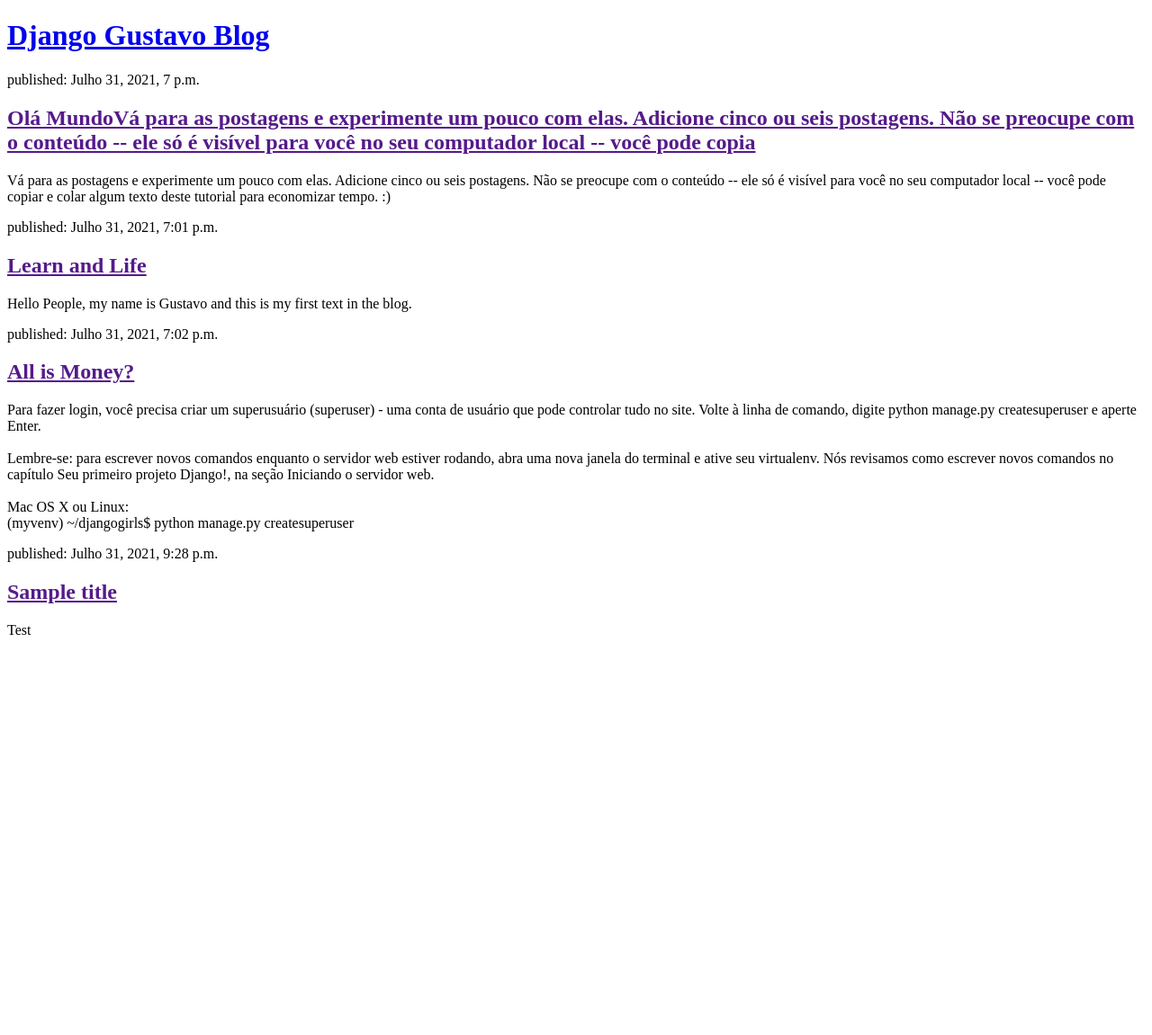
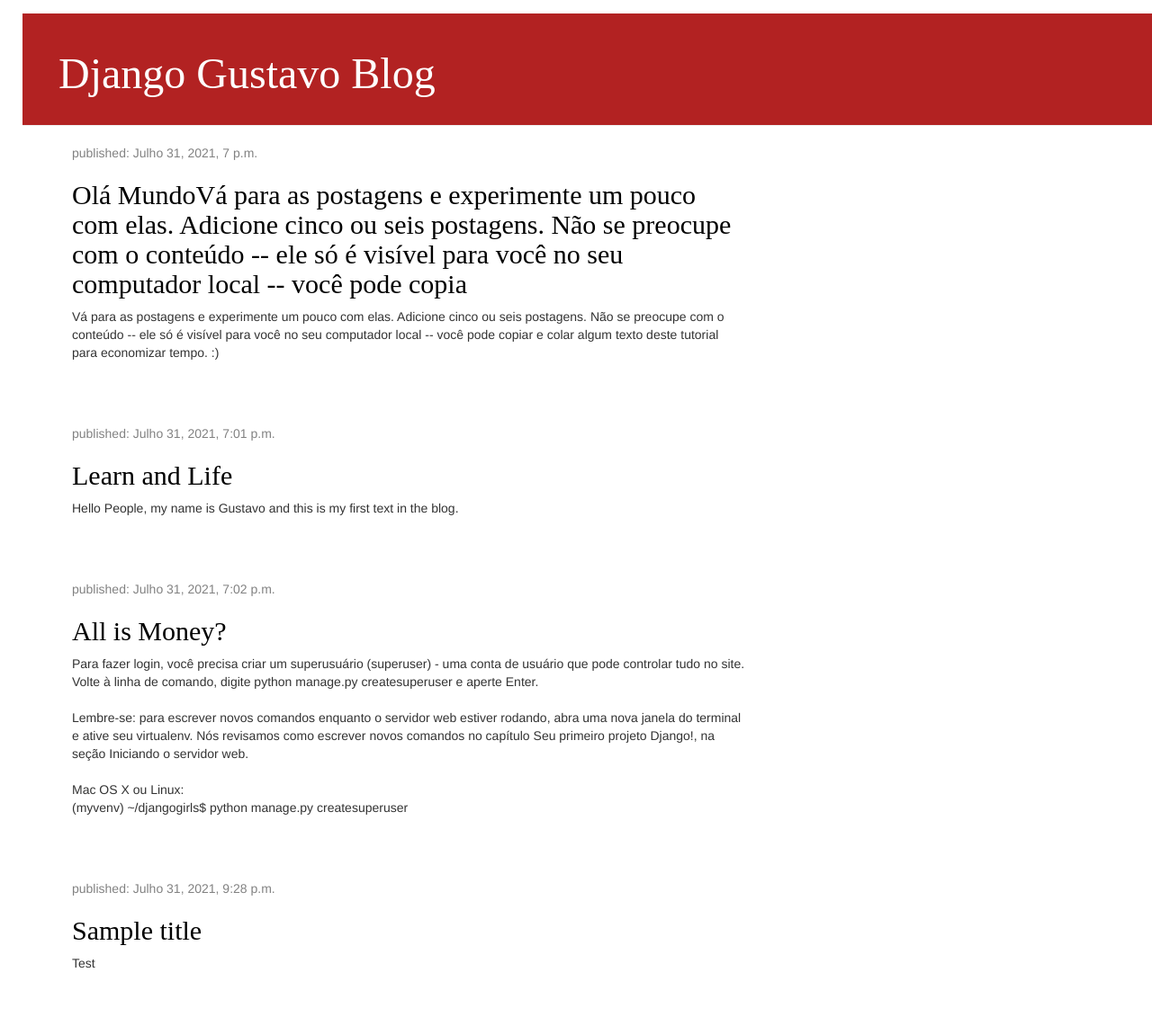
Before and after one commit to Winiast/my-first-blog, a Django app: page / in a window 1280 px wide. Shown: the whole page at 90% size. Before the commit the page ends 706 px from the top, so only its background shows below. Run offline with Django 3.2, Linux system fonts and the light colour scheme; data comes from the database, SQL or seed files in the repository; some libraries are stand-ins or nearby versions.

Commit message:
CSS and HTML improved

```diff
--- /dev/null
+++ b/mysite/paginaweb/static/css/paginaweb.css
@@ -0,0 +1,55 @@
+h1 a, h2 a {
+     color: #B22222;
+     font-family: 'Lobster';
+}
+
+body {
+    padding-top: 15px;
+    padding-left: 25px;
+}
+.page-header {
+    background-color: #B22222;
+    margin-top: 0;
+    padding: 20px 20px 20px 40px;
+}
+
+.page-header h1, .page-header h1 a, .page-header h1 a:visited, .page-header h1 a:active {
+    color: #ffffff;
+    font-size: 36pt;
+    text-decoration: none;
+}
+
+.content {
+    margin-left: 40px;
+}
+
+h1, h2, h3, h4 {
+    font-family: 'Lobster', cursive;
+}
+
+.date {
+    color: #828282;
+}
+
+.save {
+    float: right;
+}
+
+.post-form textarea, .post-form input {
+    width: 100%;
+}
+
+.top-menu, .top-menu:hover, .top-menu:visited {
+    color: #ffffff;
+    float: right;
+    font-size: 26pt;
+    margin-right: 20px;
+}
+
+.post {
+    margin-bottom: 70px;
+}
+
+.post h2 a, .post h2 a:visited {
+    color: #000000;
+}
--- a/mysite/paginaweb/templates/paginaweb/post_list.html
+++ b/mysite/paginaweb/templates/paginaweb/post_list.html
@@ -1,19 +1,33 @@
 <!DOCTYPE html>
+{% load static %}
+
 <html>
     <head>
         <title>Blog Gustavo Web</title>
+        <link rel="//fonts.googleapis.com/css?family=Lobster&subset=latin,latin-ext" rel="stylesheet" type="text/css">
+        <link rel="stylesheet" href="//maxcdn.bootstrapcdn.com/bootstrap/3.2.0/css/bootstrap.min.css">
+        <link rel="stylesheet" href="//maxcdn.bootstrapcdn.com/bootstrap/3.2.0/css/bootstrap-theme.min.css">
+        <link rel="stylesheet" href="{% static 'css/paginaweb.css' %}">
     </head>
     <body>
-        <div>
+        <div class="page-header">
     <h1><a href="/">Django Gustavo Blog</a></h1>
         </div>
 
+<div class="content container">
+    <div class="row">
+        <div class="col-md-8">
             {% for post in posts %}
-    <div>
+                <div class="post">
+                    <div class="date">
                         <p>published: {{ post.published_date }}</p>
+                    </div>
                     <h2><a href="">{{ post.title }}</a></h2>
                     <p>{{ post.text|linebreaksbr }}</p>
                 </div>
             {% endfor %}
+        </div>
+    </div>
+</div>
     </body>
 </html>
```
Lines whose indentation alone changed are shown as unchanged.
